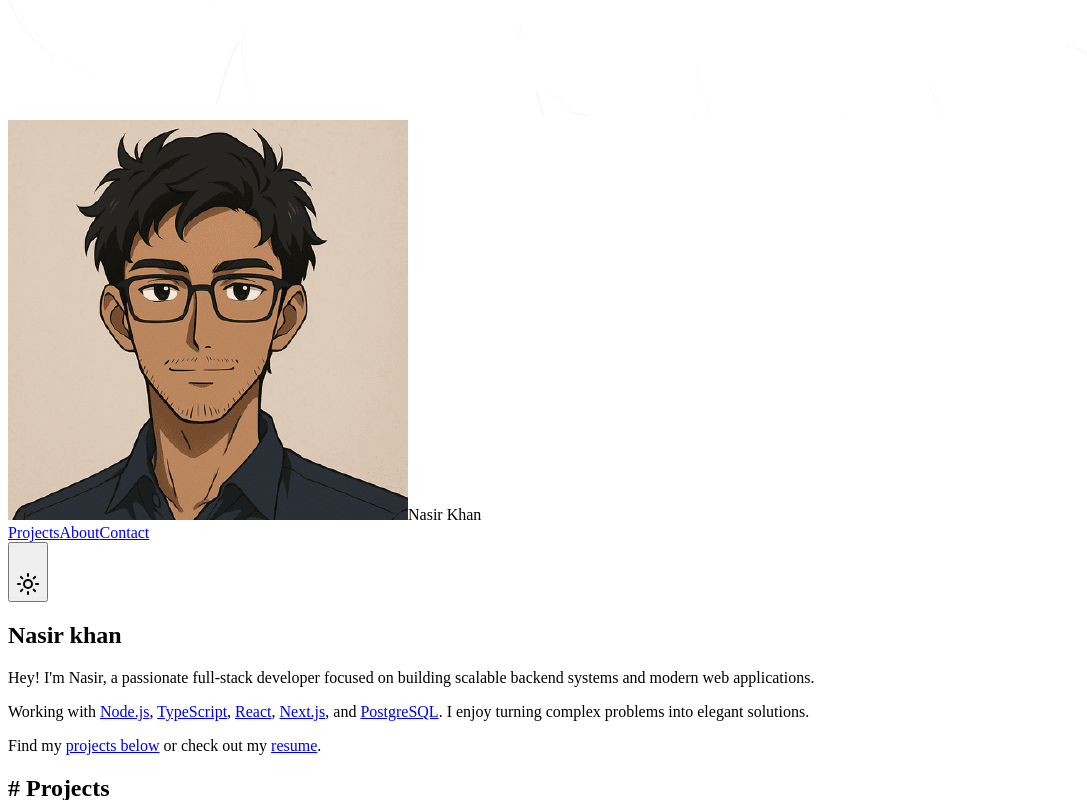
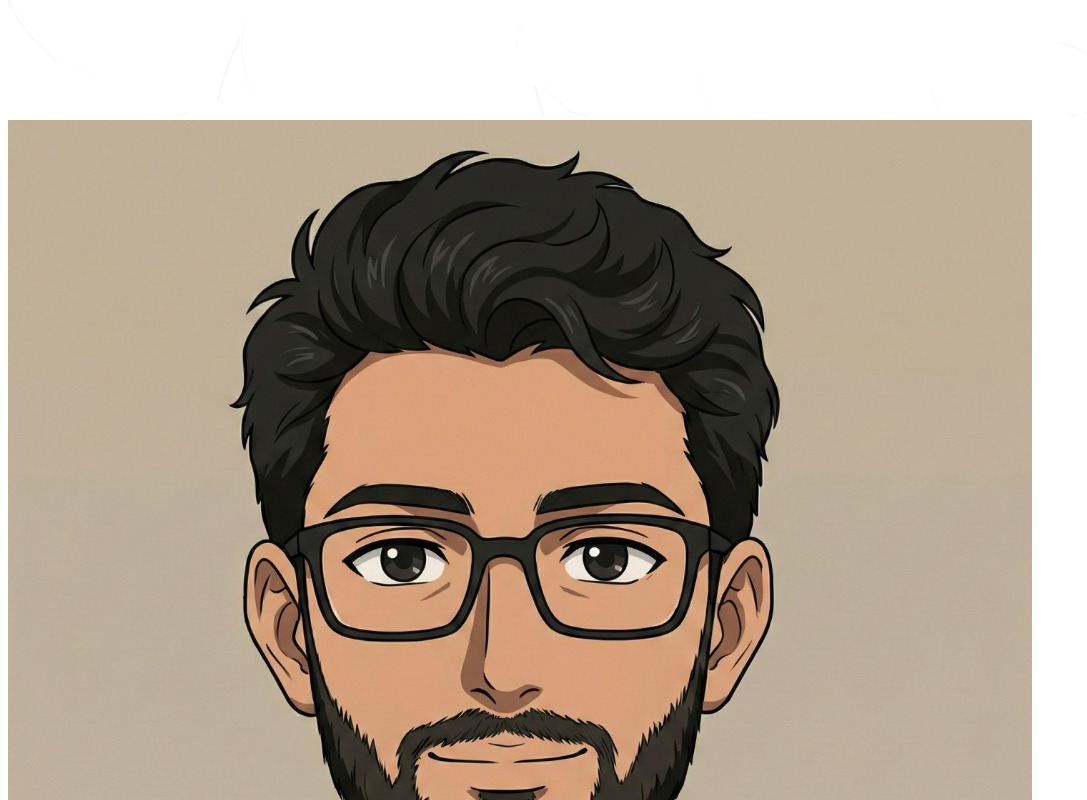
Before and after one commit to nasir-khan01/portfolio-website, a React (Vite) app in the folder client/: page / in a window 1280 px wide. Shown: the part 700-1500 px from the top of the page, without its empty margins (0-1087 px from the left). Built offline with nearby package versions, Linux system fonts and the light colour scheme.

Commit message:
updated the avatar image

```diff
--- a/client/src/components/SEO.tsx
+++ b/client/src/components/SEO.tsx
@@ -27,7 +27,7 @@ export const SEO = ({
     "Scalable Systems",
     "Software Engineering"
   ],
-  image = "/avatar.png",
+  image = "/avatar-new.jpg",
   url = "https://www.nasirkhan.dev",
   author = "Nasir Khan"
 }: SEOProps) => {
--- a/client/src/pages/Home.tsx
+++ b/client/src/pages/Home.tsx
@@ -18,7 +18,7 @@ export default function Home() {
           <div className="flex items-center gap-3">
             {/* Avatar Image */}
             <img
-              src="/avatar.png"
+              src="/avatar-new.jpg"
               alt="Nasir Khan"
               className="w-9 h-9 rounded-full object-cover border-2 border-[#4ade80]/30"
             />
```
Also changed, not shown: client/public/avatar-new.jpg (added).
